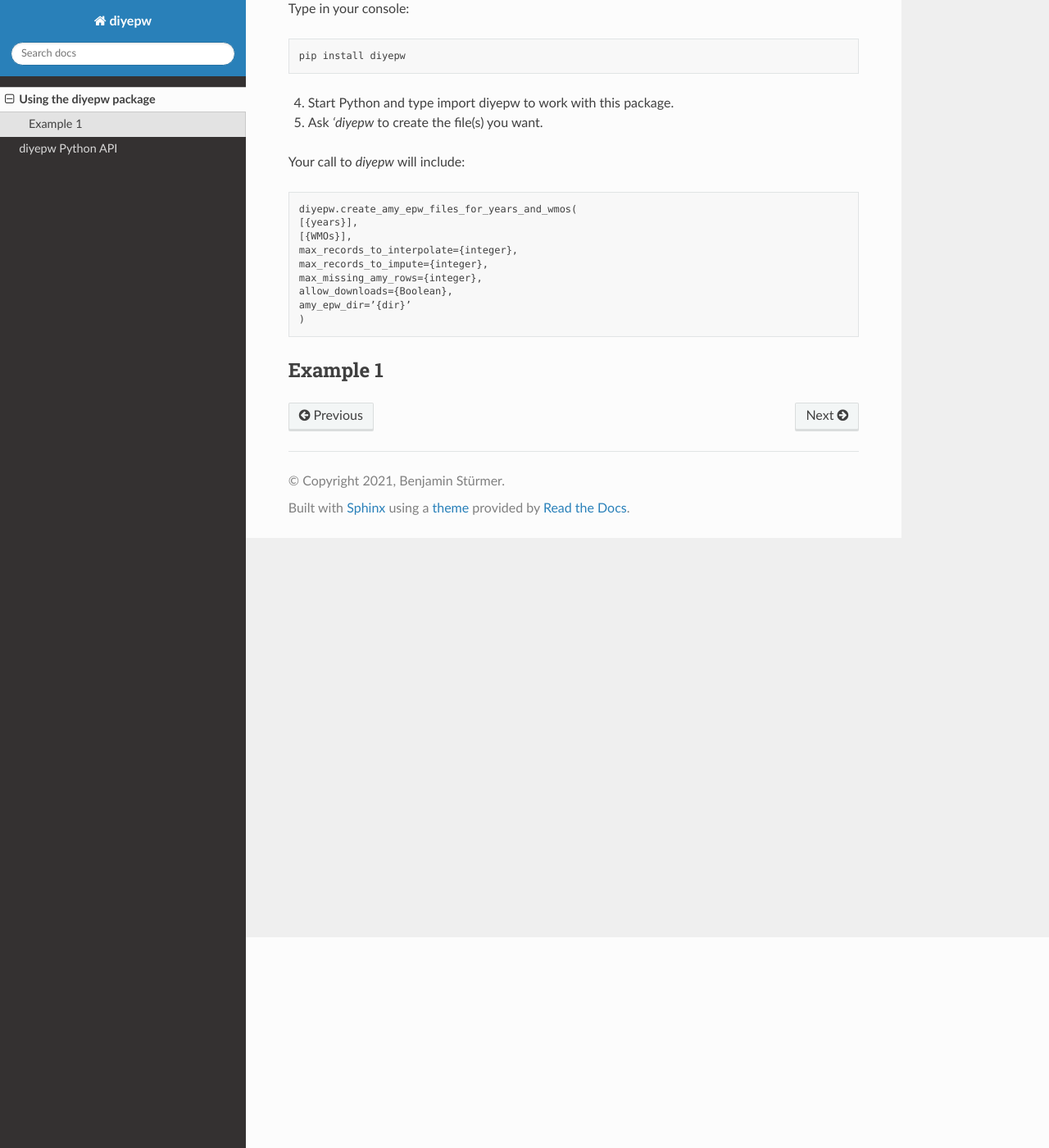
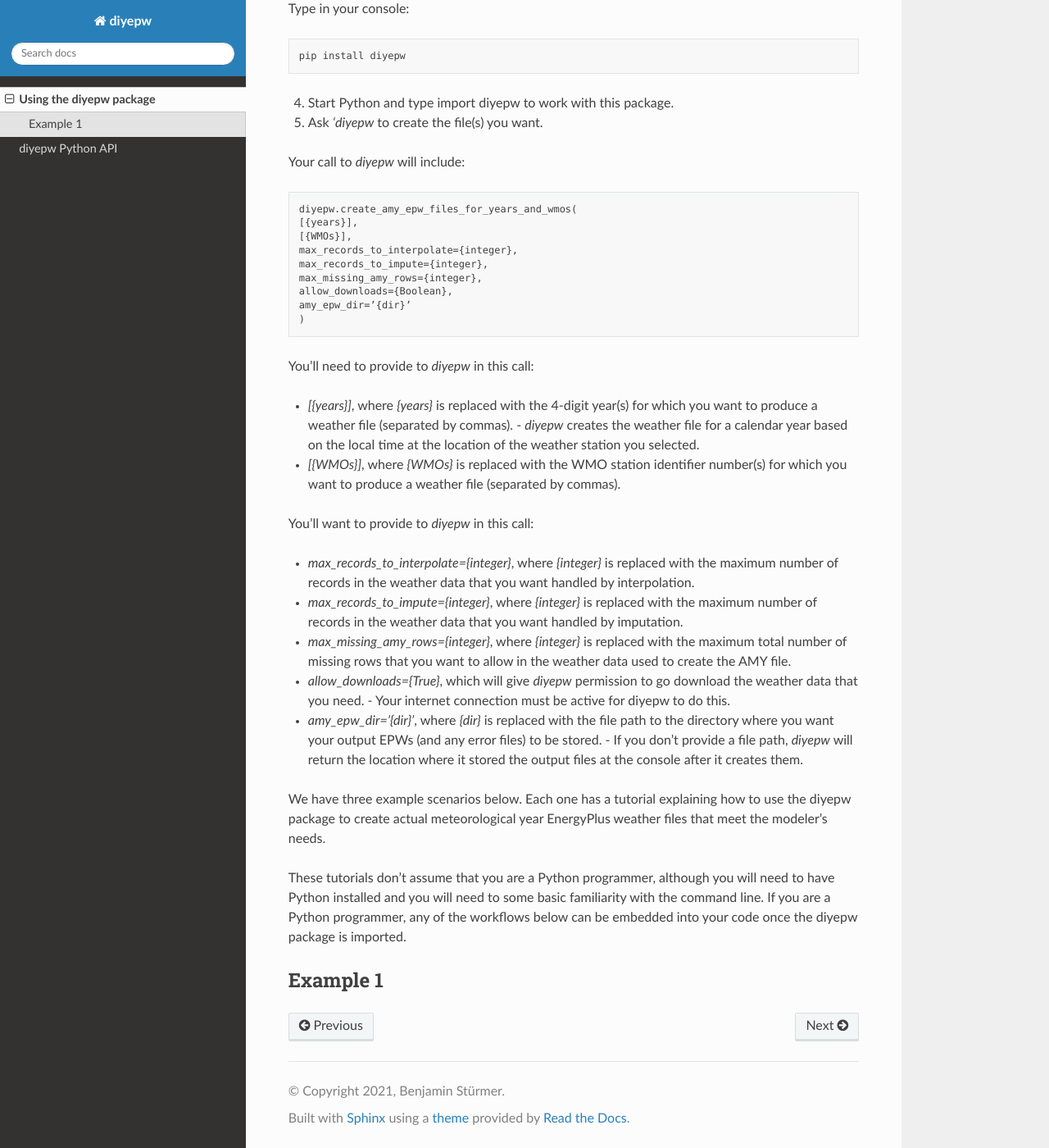
Before and after one commit to IMMM-SFA/diyepw, a Sphinx documentation site: the page built from docs/tutorial.rst, in a window 1280 px wide and 1400 px high, scrolled down 257 px. Shown: the whole window at 82% size. Built offline with Sphinx 7.4.7 and the Read the Docs theme 2.0.0, drawn with Linux system fonts in a browser that asks for light colours.

Commit message:
Update tutorial.rst

```diff
--- a/docs/tutorial.rst
+++ b/docs/tutorial.rst
@@ -26,6 +26,26 @@ Your call to `diyepw` will include:
      amy_epw_dir=’{dir}’
      )
 
+You'll need to provide to `diyepw` in this call:
+
+- `[{years}]`, where `{years}` is replaced with the 4-digit year(s) for which you want to produce a weather file (separated by commas).
+  - `diyepw` creates the weather file for a calendar year based on the local time at the location of the weather station you selected.
+- `[{WMOs}]`, where `{WMOs}` is replaced with the WMO station identifier number(s) for which you want to produce a weather file (separated by commas).
+
+You'll want to provide to `diyepw` in this call:
+
+- `max_records_to_interpolate={integer}`, where `{integer}` is replaced with the maximum number of records in the weather data that you want handled by interpolation.
+- `max_records_to_impute={integer}`, where `{integer}` is replaced with the maximum number of records in the weather data that you want handled by imputation.
+- `max_missing_amy_rows={integer}`, where `{integer}` is replaced with the maximum total number of missing rows that you want to allow in the weather data used to create the AMY file.
+- `allow_downloads={True}`, which will give `diyepw` permission to go download the weather data that you need.
+  - Your internet connection must be active for diyepw to do this.
+- `amy_epw_dir='{dir}'`, where `{dir}` is replaced with the file path to the directory where you want your output EPWs (and any error files) to be stored.
+  - If you don’t provide a file path, `diyepw` will return the location where it stored the output files at the console after it creates them.
+
+We have three example scenarios below. Each one has a tutorial explaining how to use the diyepw package to create actual meteorological year EnergyPlus weather files that meet the modeler’s needs.
+
+These tutorials don’t assume that you are a Python programmer, although you will need to have Python installed and you will need to some basic familiarity with the command line. If you are a Python programmer, any of the workflows below can be embedded into your code once the diyepw package is imported.
+
 
 
 Example 1
```
